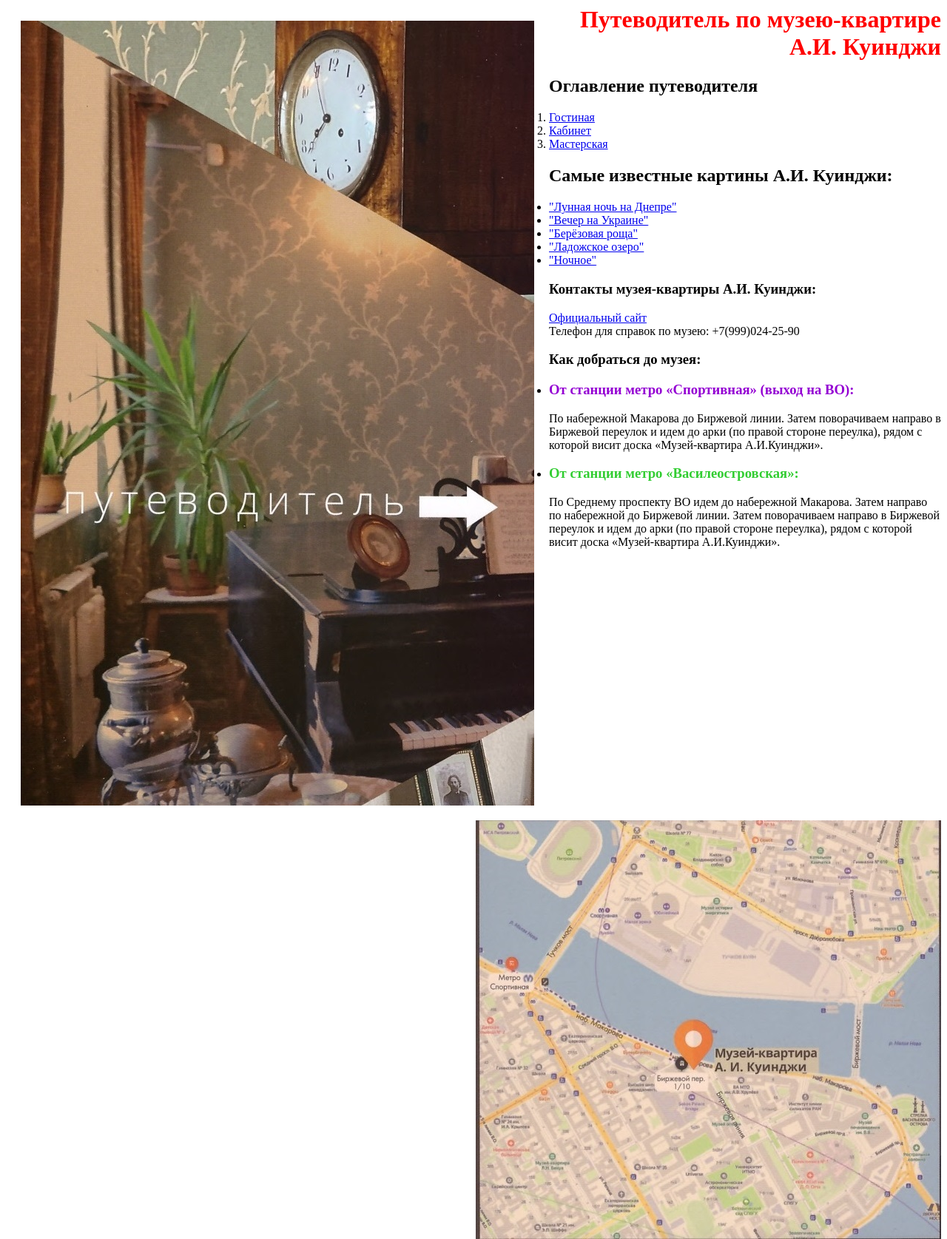
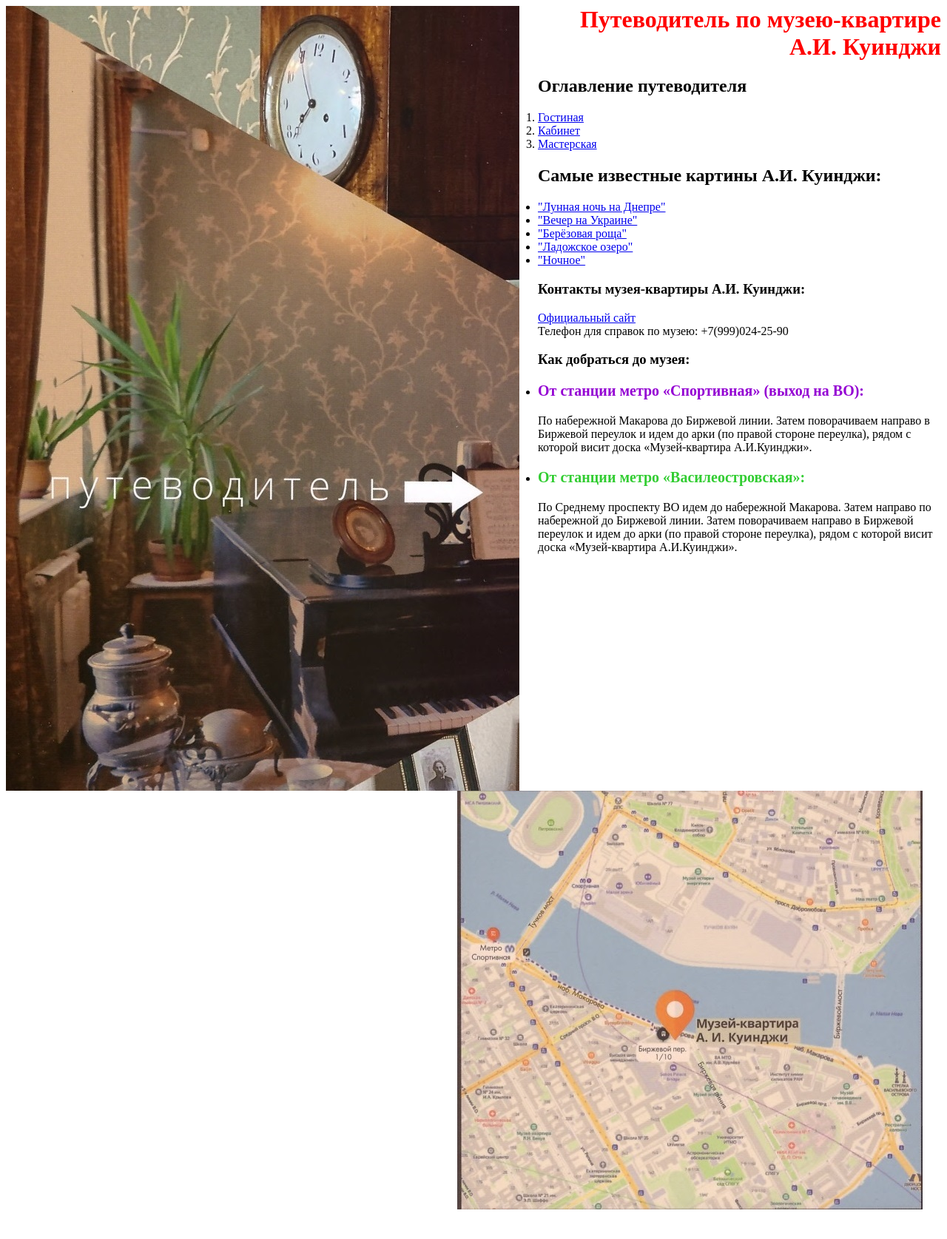
Before and after one commit to yulia-shem/Site, a Flask app: page / in a window 1280 px wide. Shown: the whole page at 74% size. After the commit the page ends 1635 px from the top, so only its background shows below. Run offline with Flask 3, Linux system fonts and the light colour scheme.

Commit message:
Добавление стилей

```diff
--- /dev/null
+++ b/static/style/style.css
@@ -0,0 +1,17 @@
+h1 {
+    color: red;
+}
+
+img {
+    margin-right: 25px
+}
+
+#violet {
+    color: darkviolet;
+    font-size: 20px;
+}
+
+#green {
+    color: limegreen;
+    font-size: 20px;
+}
--- a/templates/Квартира Куинджи.htm
+++ b/templates/Квартира Куинджи.htm
@@ -1,9 +1,10 @@
 <html>
 <head>
 <title> Квартира Куинджи </title>
+<link rel="stylesheet" href="{{url_for('static', filename='style/style.css')}}">
 </head>
 <body>
-<img src="{{url_for('static', filename='img/Форзац_001.jpg')}}" align="left" hspace="20" vspace="20"> <h1 align="right" style="color:red"> Путеводитель по музею-квартире А.И. Куинджи </h1>
+<img src="{{url_for('static', filename='img/Форзац_001.jpg')}}" align="left"> <h1 align="right"> Путеводитель по музею-квартире А.И. Куинджи </h1>
 <p>
 <h2> Оглавление путеводителя </h2>
 <ol>
@@ -27,8 +28,8 @@
 <br>Телефон для справок по музею: +7(999)024-25-90
 <h3> Как добраться до музея:</h3>
 <ul>
-<li> <h3 style="color:darkviolet"> От станции метро «Спортивная» (выход на ВО): </h3> По набережной Макарова до Биржевой линии. Затем поворачиваем направо в Биржевой переулок и идем до арки (по правой стороне переулка), рядом с которой висит доска «Музей-квартира А.И.Куинджи». </li>
-<li> <h3 style="color:limegreen"> От станции метро «Василеостровская»: </h3> По Среднему проспекту ВО идем до набережной Макарова. Затем направо по набережной до Биржевой линии. Затем поворачиваем направо в Биржевой переулок и идем до арки (по правой стороне переулка), рядом с которой висит доска «Музей-квартира А.И.Куинджи». </li>
+ <li><h3 id="violet"> От станции метро «Спортивная» (выход на ВО): </h3> По набережной Макарова до Биржевой линии. Затем поворачиваем направо в Биржевой переулок и идем до арки (по правой стороне переулка), рядом с которой висит доска «Музей-квартира А.И.Куинджи». </li>
+ <li><h3 id="green"> От станции метро «Василеостровская»: </h3> По Среднему проспекту ВО идем до набережной Макарова. Затем направо по набережной до Биржевой линии. Затем поворачиваем направо в Биржевой переулок и идем до арки (по правой стороне переулка), рядом с которой висит доска «Музей-квартира А.И.Куинджи». </li>
 </ul>
 <img src="{{url_for('static', filename='img/Адрес_001.jpg')}}" align="right">
 
```
